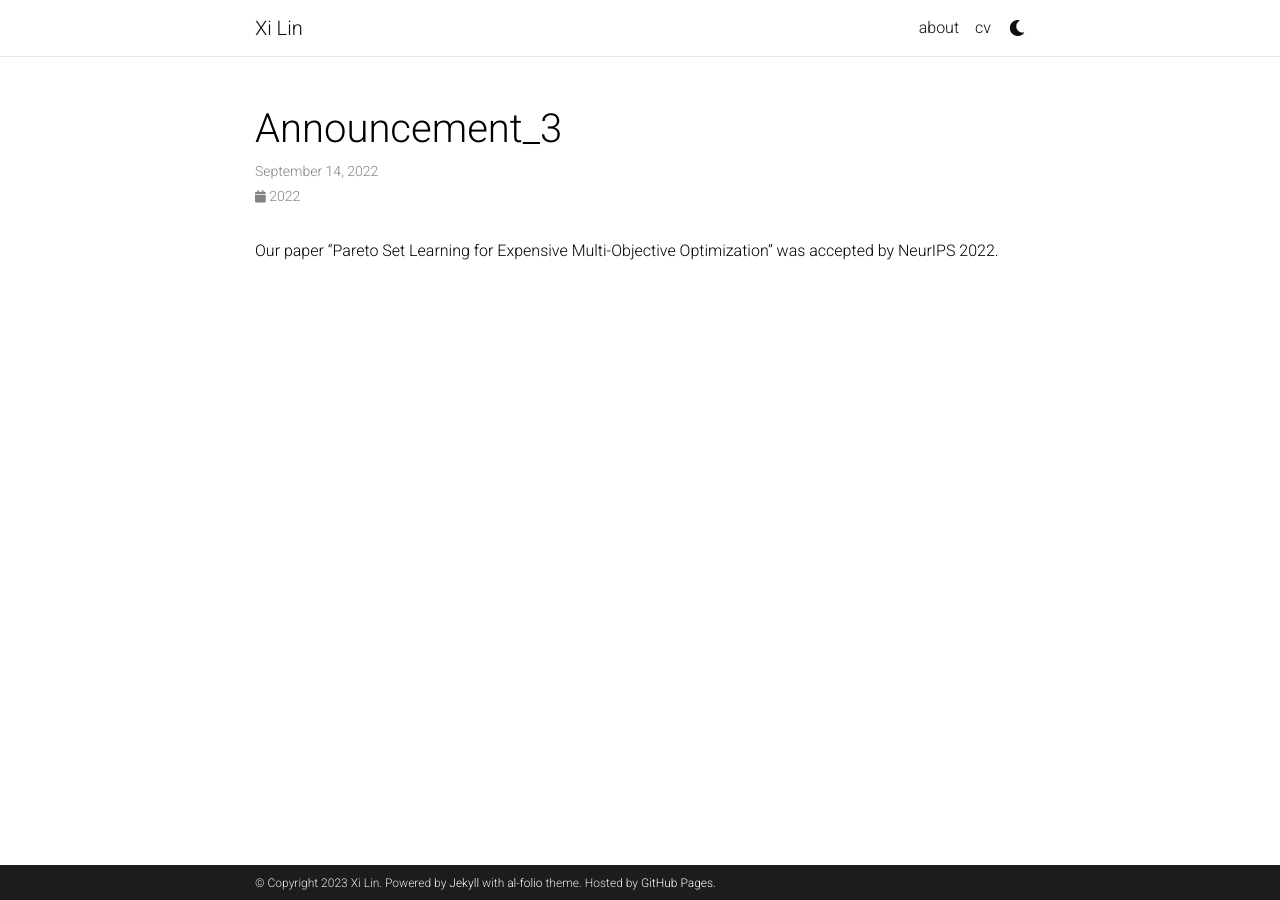
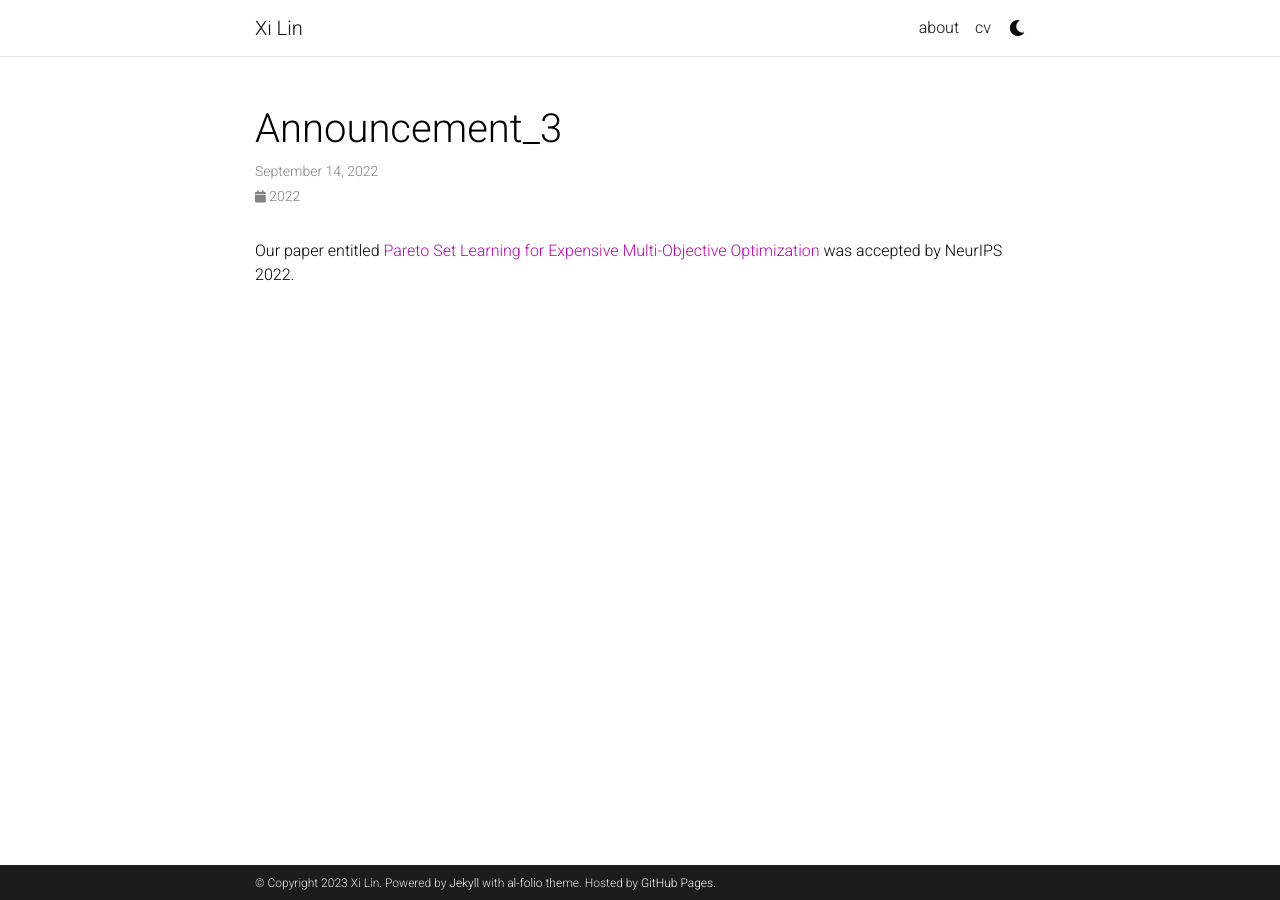
Before and after one commit to Xi-L/Xi-L.github.io, a Jekyll site: the page built from _news/announcement_3.md, in a window 1280 px wide. Built offline with Jekyll 4.4.1, drawn with Linux system fonts in a browser that asks for light colours; comment, search, counter and statistics services are not loaded; a style sheet for code colours, icons or effects is not loaded.

Commit message:
Update announcement_3.md

```diff
--- a/_news/announcement_3.md
+++ b/_news/announcement_3.md
@@ -5,4 +5,4 @@ inline: true
 related_posts: false
 ---
 
-Our paper "Pareto Set Learning for Expensive Multi-Objective Optimization" was accepted by NeurIPS 2022.
+Our paper entitled [Pareto Set Learning for Expensive Multi-Objective Optimization](https://openreview.net/forum?id=vriLTB2-O0G) was accepted by NeurIPS 2022.
```
